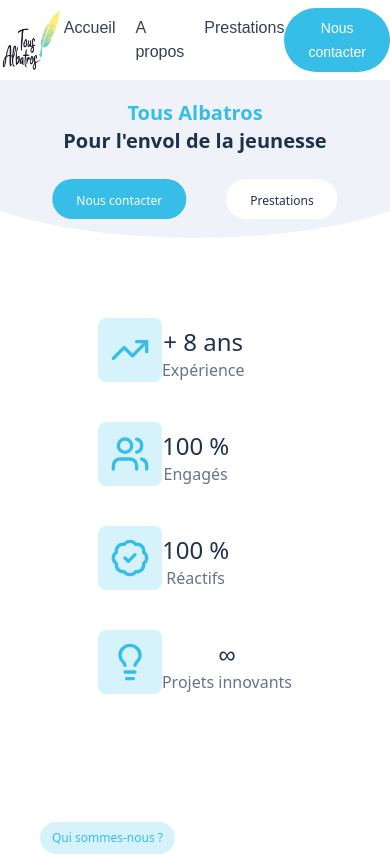
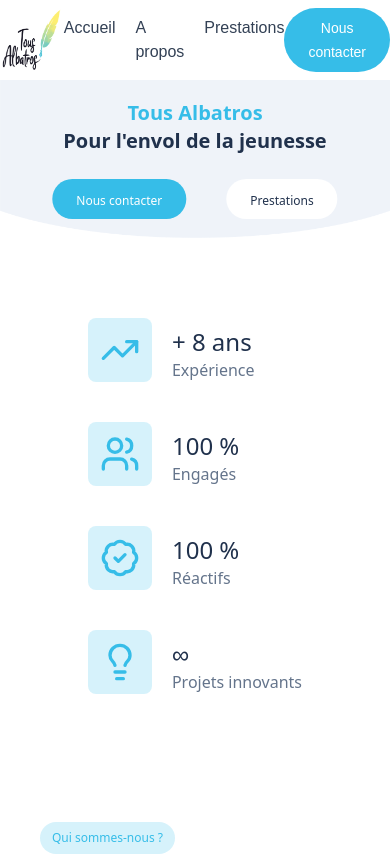
Before and after one commit to Tristan-Boudra/TousAlbatros, a React (Create React App) app: page / in a window 390 px wide. Shown: the top 856 px of the page. Built offline with nearby package versions, Linux system fonts and the light colour scheme.

Commit message:
fix(routes): modify all routes

```diff
--- a/src/components/header/Icon.jsx
+++ b/src/components/Icon/Icon.jsx
@@ -1,11 +1,11 @@
 const Icon = (props) => {
   const contentIcon = props.data;
   const listIcon = contentIcon.map((item) => (
-    <div className="flex items-center">
+    <div className="flex items-center gap-5 md:gap-0">
       <div className="flex bg-primary/20 w-16 h-16 rounded-lg content-center items-center">
         {item.icon}
       </div>
-      <div className="flex flex-col md:ml-3 items-center md:items-start mt-2 md:mt-0">
+      <div className="flex flex-col md:ml-3 items-start mt-2 md:mt-0">
         <p className="text-2xl font-medium text-secondary">{item.title}</p>
         <p className="text-base font-medium text-tertiary">{item.subtitle}</p>
       </div>
--- a/src/index.js
+++ b/src/index.js
@@ -1,13 +1,30 @@
-import React from 'react';
-import ReactDOM from 'react-dom/client';
-import './index.css';
-import App from './App';
-import reportWebVitals from './reportWebVitals';
+import React from "react";
+import ReactDOM from "react-dom/client";
+import { BrowserRouter as Router, Routes, Route } from "react-router-dom";
+import "./index.css";
+import reportWebVitals from "./reportWebVitals";
+import Footer from "./components/footer/Footer";
+import Home from "./pages/Home";
+import Services from "./pages/Services";
+import About from "./pages/About";
+import Navbar from "./components/navbar/Navbar";
+import Contact from "./pages/Contact";
 
-const root = ReactDOM.createRoot(document.getElementById('root'));
+const root = ReactDOM.createRoot(document.getElementById("root"));
+
 root.render(
   <React.StrictMode>
-    <App />
+    <Router className="app">
+      <Navbar />
+      <Routes>
+        <Route path="/" element={<Home />} />
+        <Route path="/about" element={<About />} />
+        <Route path="/services" element={<Services />} />
+        <Route path="/contact" element={<Contact />} />
+        {/* <Route path="*" element={<Error />} /> */}
+      </Routes>
+      <Footer />
+    </Router>
   </React.StrictMode>
 );
 
--- a/src/pages/About.js
+++ b/src/pages/About.js
@@ -1,5 +1,3 @@
-import Footer from "../components/footer/Footer";
-import Navbar from "../components/navbar/Navbar";
 import TextDescription from "../components/textDescription/TextDescription";
 import Team from "../components/team";
 import Values from "../components/values";
@@ -15,7 +13,6 @@
 const About = () => {
   return (
     <div>
-      <Navbar />
       <section className="pt-32 px-10 flex flex-col md:flex-row items-center relative max-w-screen-xl mx-auto">
         <div>
           <p className="text-secondary text-3xl font-bold">
@@ -75,7 +72,6 @@
           <Team data={team} />
         </div>
       </section>
-      <Footer />
     </div>
   );
 };
--- a/src/pages/Contact.js
+++ b/src/pages/Contact.js
@@ -1,9 +1,6 @@
-import Navbar from "../components/navbar/Navbar";
-
 const Contact = () => {
   return (
-    <div>
-      <Navbar />
+    <div className="pb-10">
       <div className="flex flex-col lg:flex-row items-center max-w-screen-xl mx-auto mt-32">
         <div className="px-10 lg:px-0 lg:w-1/3">
           <h2 className="text-3xl font-semibold text-secondary">
--- a/src/pages/Home.js
+++ b/src/pages/Home.js
@@ -1,8 +1,6 @@
 import { Link } from "react-router-dom";
-import Navbar from "../components/navbar/Navbar";
-import Icon from "../components/header/Icon";
+import Icon from "../components/Icon/Icon";
 import TextDescription from "../components/textDescription/TextDescription";
-import Footer from "../components/footer/Footer";
 import AvisClient from "../components/avisClient/avisClient";
 import Carousel from "../components/carousel/carousel";
 import { contentIcon, contentDescription } from "../data/index";
@@ -10,7 +8,6 @@
 const Home = () => {
   return (
     <div>
-      <Navbar />
       <div className="relative">
         <div className="flex">
           <img
@@ -73,7 +70,6 @@
       <section className="pt-32 py-10 px-10 md:px-0 flex flex-col relative max-w-screen-xl mx-auto">
         <Carousel />
       </section>
-      <Footer />
     </div>
   );
 };
--- a/src/pages/Services.js
+++ b/src/pages/Services.js
@@ -1,5 +1,3 @@
-import Footer from "../components/footer/Footer";
-import Navbar from "../components/navbar/Navbar";
 import TextDescription from "../components/textDescription/TextDescription";
 import ActionOpenPdf from "../components/actionOpenPdf";
 import TextDescriptionPrestation from "../components/textDescriptionPrestation";
@@ -13,7 +11,6 @@
 const Services = () => {
   return (
     <div>
-      <Navbar />
       <section className="pt-32 px-10 flex flex-col relative max-w-screen-xl mx-auto">
         <TextDescriptionPrestation data={contentDescriptionPrestation} />
       </section>
@@ -32,7 +29,6 @@
       <section className="py-16 px-10 flex flex-col relative max-w-screen-xl mx-auto">
         <ActionOpenPdf data={contentIconAction} />
       </section>
-      <Footer />
     </div>
   );
 };
```
